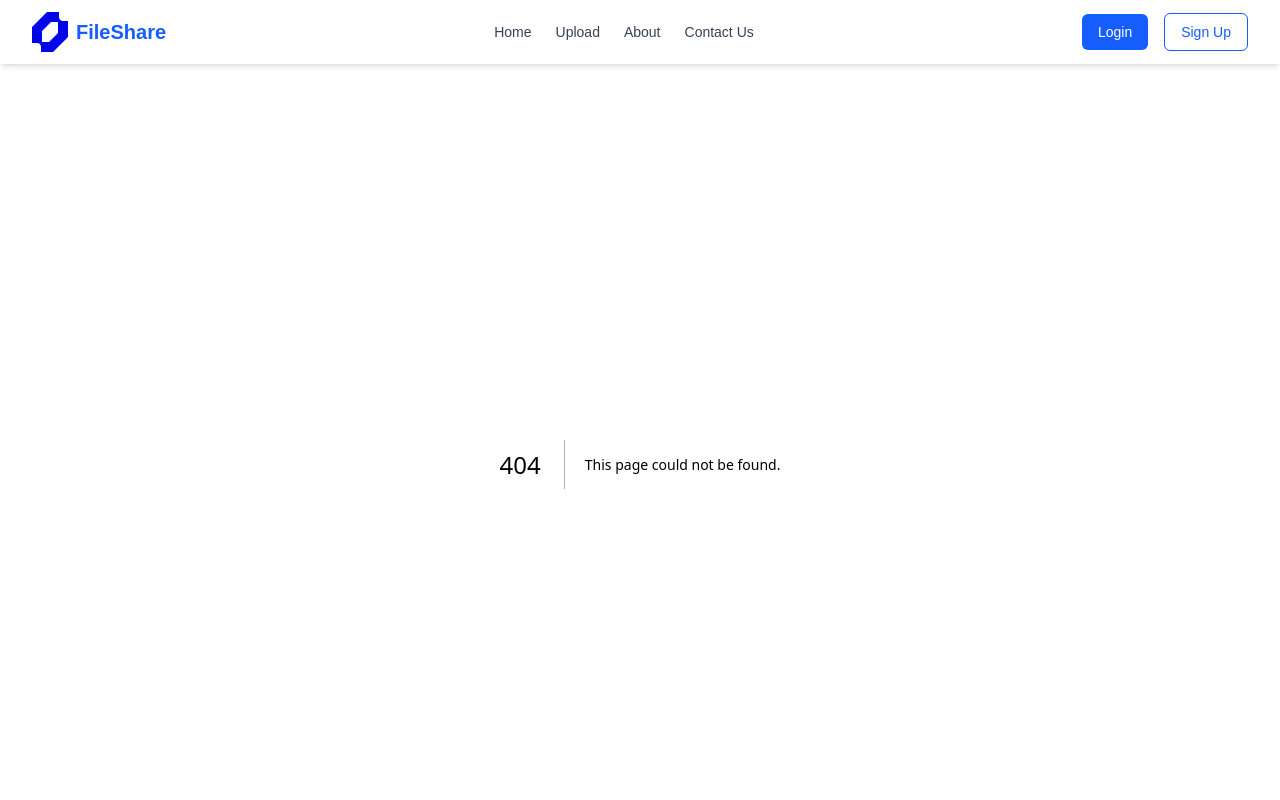
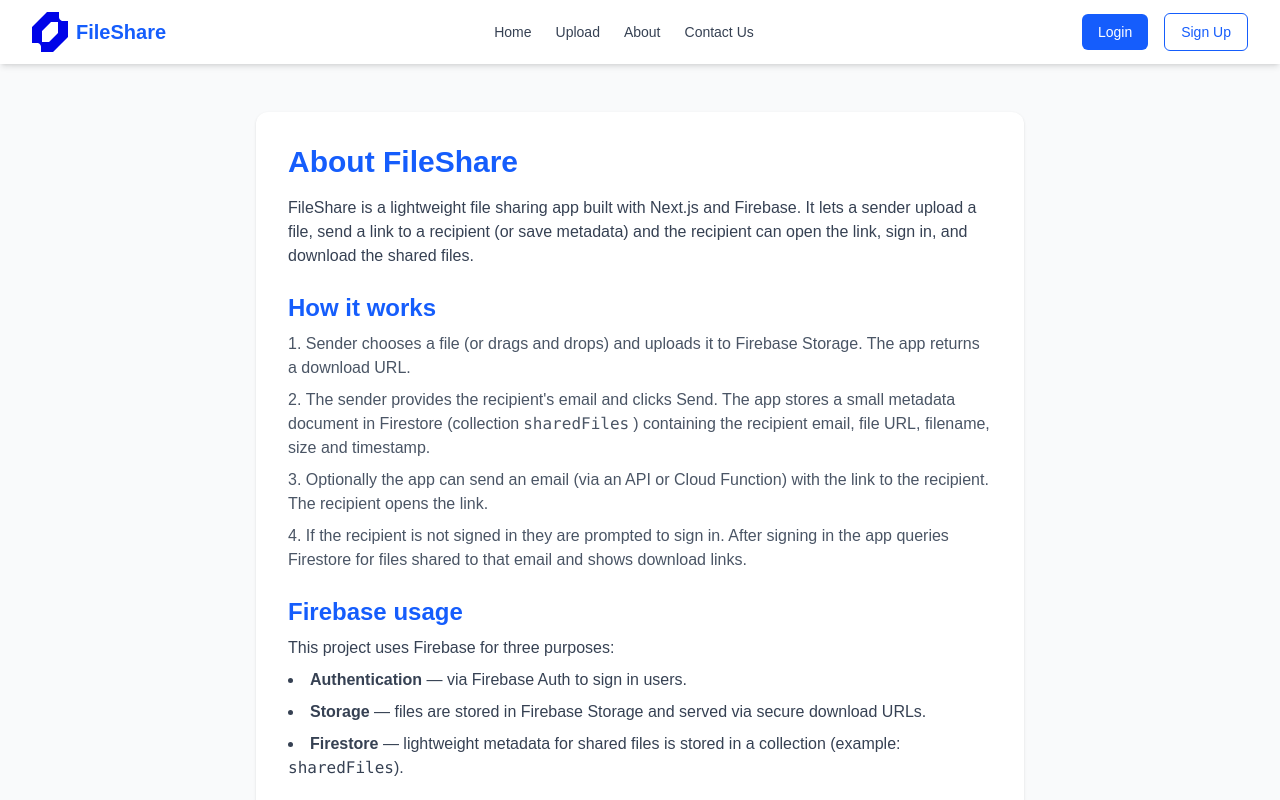
Before and after one commit to Shibin-Poul8/file_sharing_app, a Next.js app: page /about in a window 1280 px wide. Before the commit this address had no page. Shown: the top 800 px of the page. Built offline with nearby package versions, Linux system fonts and the light colour scheme.

Commit message:
modified by abhilash

```diff
--- /dev/null
+++ b/app/(dashboard)/(routes)/about/page.js
@@ -0,0 +1,69 @@
+export default function AboutPage() {
+	return (
+		<div className="min-h-screen bg-gray-50 py-12">
+			<div className="max-w-3xl mx-auto bg-white p-8 rounded-xl shadow">
+			<h1 className="text-3xl font-bold mb-4 text-blue-600">About FileShare</h1>
+
+				<p className="text-gray-700 mb-4">
+					FileShare is a lightweight file sharing app built with Next.js and
+					Firebase. It lets a sender upload a file, send a link to a recipient
+					(or save metadata) and the recipient can open the link, sign in, and
+					download the shared files.
+				</p>
+
+				<h2 className="text-2xl font-semibold mt-6 mb-2 text-blue-600">How it works</h2>
+				<ol className="list-decimal list-inside text-gray-600 space-y-2">
+					<li>
+						Sender chooses a file (or drags and drops) and uploads it to Firebase
+						Storage. The app returns a download URL.
+					</li>
+					<li>
+						The sender provides the recipient's email and clicks Send. The app
+						stores a small metadata document in Firestore (collection
+						<code className="mx-1">sharedFiles</code>) containing the
+						recipient email, file URL, filename, size and timestamp.
+					</li>
+					<li>
+						Optionally the app can send an email (via an API or Cloud Function)
+						with the link to the recipient. The recipient opens the link.
+					</li>
+					<li>
+						If the recipient is not signed in they are prompted to sign in. After
+						signing in the app queries Firestore for files shared to that email
+						and shows download links.
+					</li>
+				</ol>
+
+				<h2 className="text-2xl font-semibold mt-6 mb-2 text-blue-600">Firebase usage</h2>
+				<p className="text-gray-700 mb-2">
+					This project uses Firebase for three purposes:
+				</p>
+				<ul className="list-disc list-inside text-gray-700 space-y-2">
+					<li>
+						<strong>Authentication</strong> — via Firebase Auth to sign in users.
+					</li>
+					<li>
+						<strong>Storage</strong> — files are stored in Firebase Storage and
+						served via secure download URLs.
+					</li>
+					<li>
+						<strong>Firestore</strong> — lightweight metadata for shared files
+						is stored in a collection (example: <code>sharedFiles</code>).
+					</li>
+				</ul>
+
+
+
+				<h2 className="text-2xl font-semibold mt-6 mb-2 text-blue-600">Security notes</h2>
+				<ul className="list-disc list-inside text-gray-700 space-y-2">
+					<li>Consider using time-limited share tokens instead of exposing raw URLs.</li>
+					<li>Protect Firestore rules to ensure only intended recipients can access metadata.</li>
+					<li>Use Firebase Storage rules to control read access where appropriate.</li>
+				</ul>
+
+
+
+			</div>
+		</div>
+	);
+}
--- /dev/null
+++ b/app/(dashboard)/(routes)/contact/page.js
@@ -0,0 +1,36 @@
+"use client";
+import React from "react";
+
+export default function ContactPage() {
+  return (
+    <div className="min-h-screen bg-gray-50 py-12">
+      <div className="max-w-3xl mx-auto bg-white p-8 rounded-xl shadow">
+        <h1 className="text-3xl font-bold mb-4 text-blue-600">Developers</h1>
+
+        <p className="text-gray-700 mb-4">Contact information for the project developers. Replace placeholders with real contact details if needed.</p>
+
+        <h2 className="text-2xl font-semibold mt-6 mb-2 text-blue-700">Team</h2>
+        <ul className="list-disc list-inside text-gray-700 space-y-4">
+          <li>
+            <strong>K B Shibin Poul</strong>
+            <div className="text-sm text-gray-700">Email: <a href="mailto:shibin.poul@example.com" className="text-blue-600 underline">shibin.poul@gmail.com</a></div>
+            <div className="text-sm text-gray-700">Phone: <a href="tel:+919876543210" className="text-blue-600 underline">+91 98765 43210</a></div>
+          </li>
+
+          <li>
+            <strong>Abhilash K S</strong>
+            <div className="text-sm text-gray-700">Email: <a href="mailto:abhilash.ks@example.com" className="text-blue-600 underline">abhilashks0505@gmail.com</a></div>
+            <div className="text-sm text-gray-700">Phone: <a href="tel:+919123456789" className="text-blue-600 underline">+91 7899490916</a></div>
+          </li>
+
+          <li>
+            <strong>Harsha Patil H D</strong>
+            <div className="text-sm text-gray-700">Email: <a href="mailto:harsha.patil@example.com" className="text-blue-600 underline">harshapatil@gmail.com</a></div>
+            <div className="text-sm text-gray-700">Phone: <a href="tel:+919988777665" className="text-blue-600 underline">+91 99887 77665</a></div>
+          </li>
+        </ul>
+
+      </div>
+    </div>
+  );
+}
```
